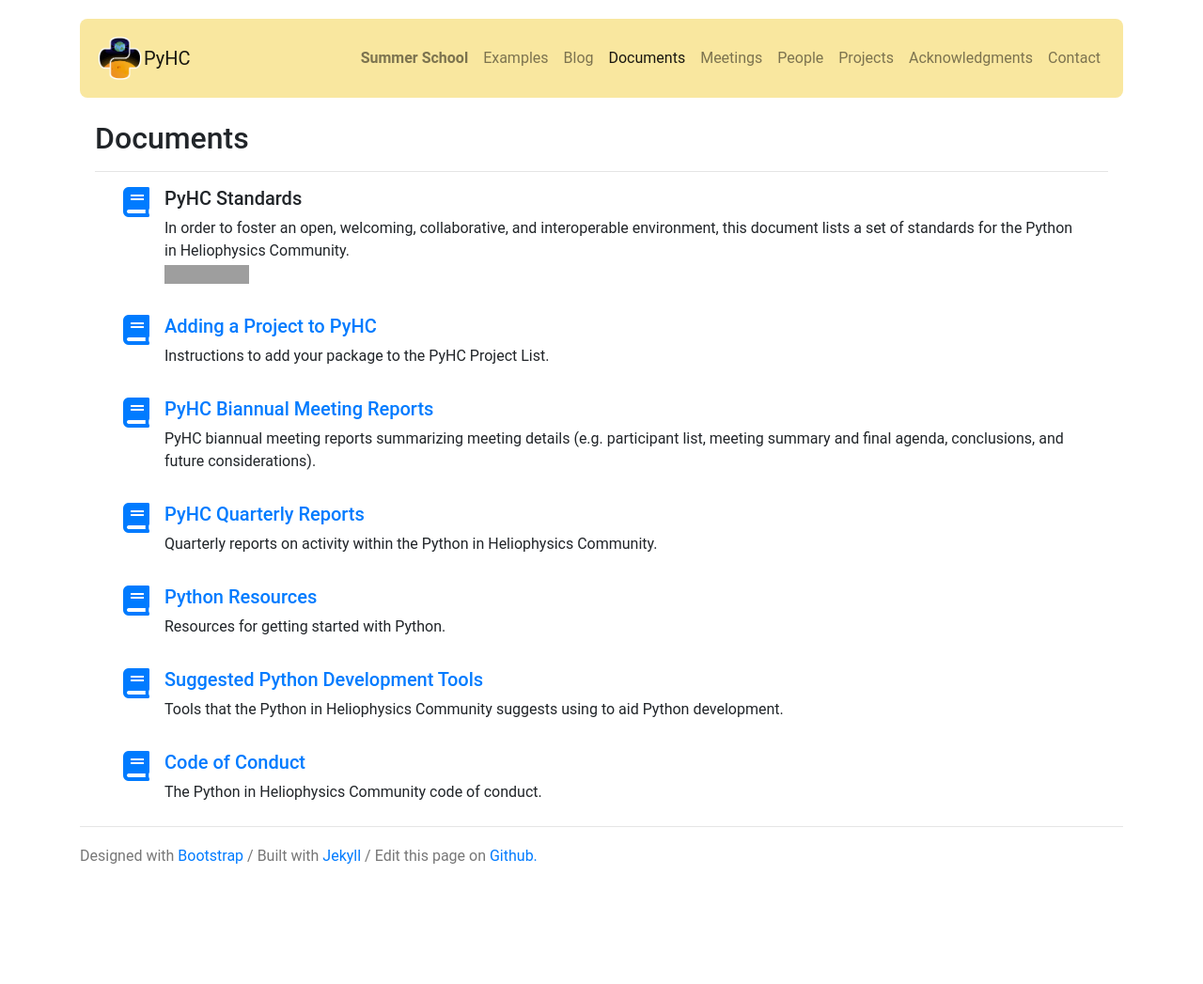
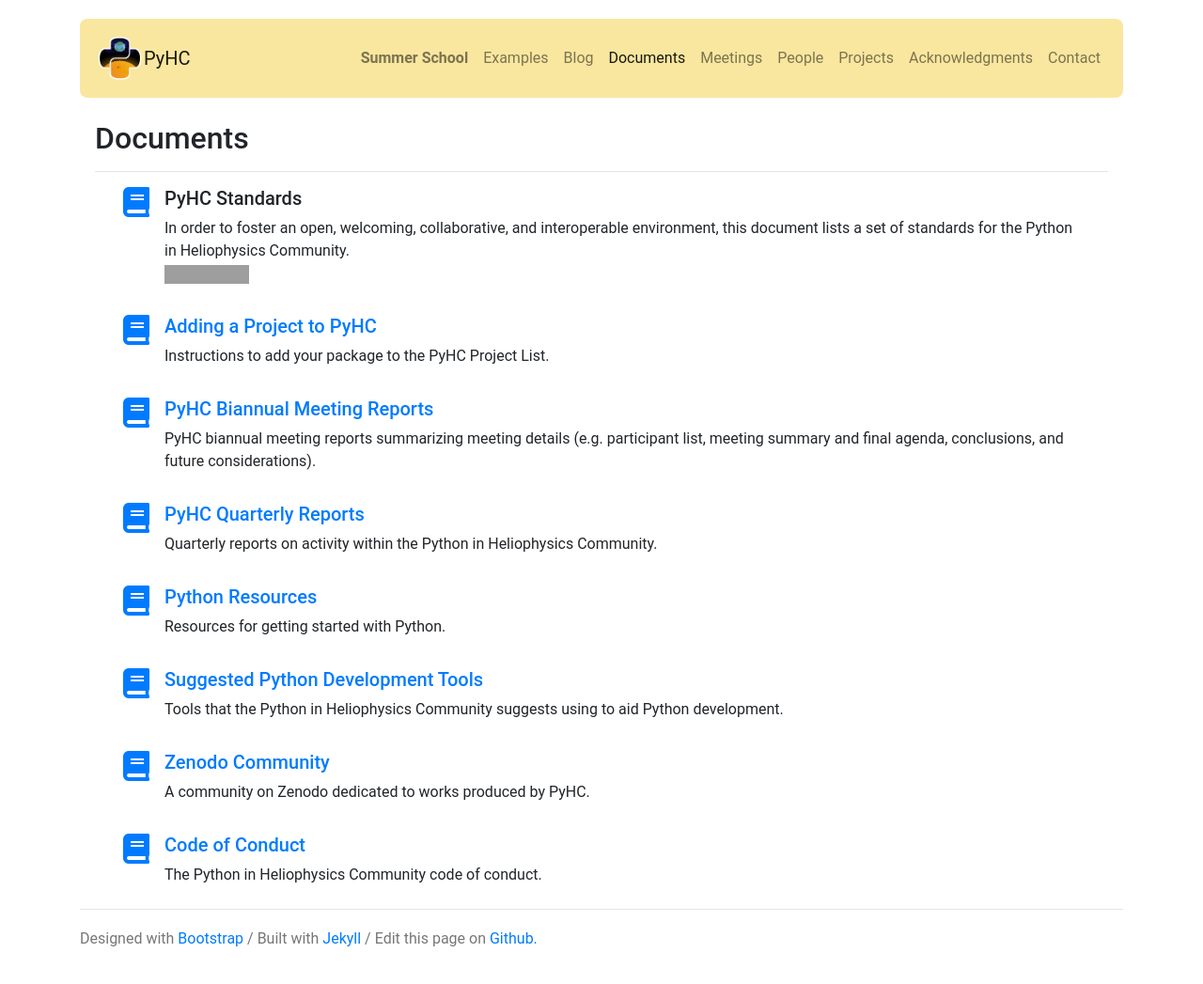
Before and after one commit to heliophysicsPy/heliophysicsPy.github.io, a Jekyll site: the page built from _pages/docs.html, in a window 1280 px wide. Shown: the whole page at 94% size. Built offline with Jekyll 4.4.1, drawn with Linux system fonts in a browser that asks for light colours; nearby versions of some CDN libraries; before the commit the page ends 959 px from its top, so only the background shows below that; grey boxes are pictures that could not be loaded.

Commit message:
Add PyHC's Zenodo Community

```diff
--- a/_pages/docs.html
+++ b/_pages/docs.html
@@ -92,6 +92,20 @@ order: 2
 
   <div class="container mb-2">
     <div class="media">
+      <a href="https://zenodo.org/communities/heliopython/"><i class="fas fa-book fa-2x mr-3"></i></a>
+      <div class="media-body">
+        <h5 class="mt-0">
+          <a href="https://zenodo.org/communities/heliopython/">Zenodo Community</a>
+        </h5>
+        A community on Zenodo dedicated to works produced by PyHC.<br>
+      </div>
+    </div>
+  </div>
+
+  <br>
+
+  <div class="container mb-2">
+    <div class="media">
       <a href="{{ site.baseurl }}/docs/code_of_conduct/"><i class="fas fa-book fa-2x mr-3"></i></a>
       <div class="media-body">
         <h5 class="mt-0">
```
